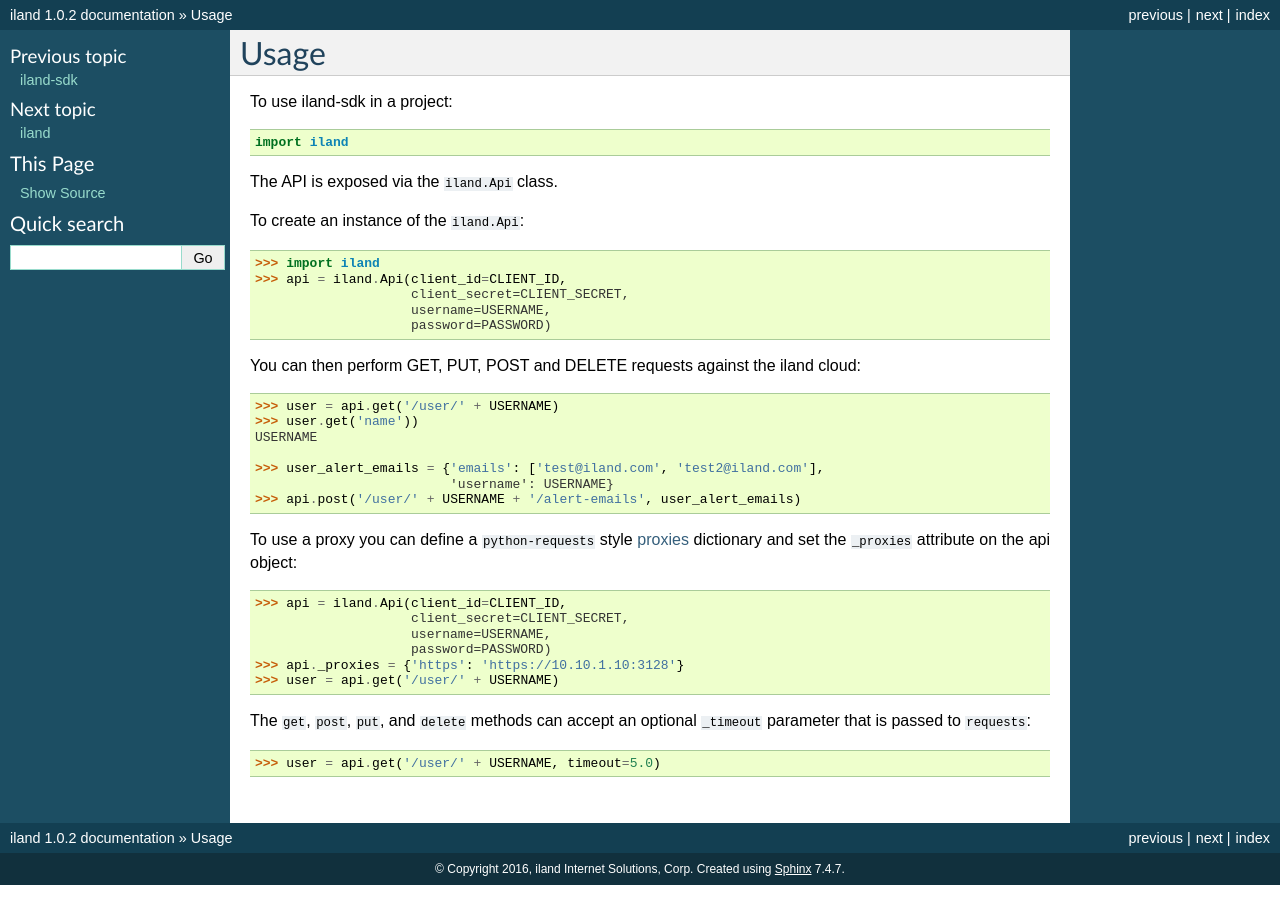
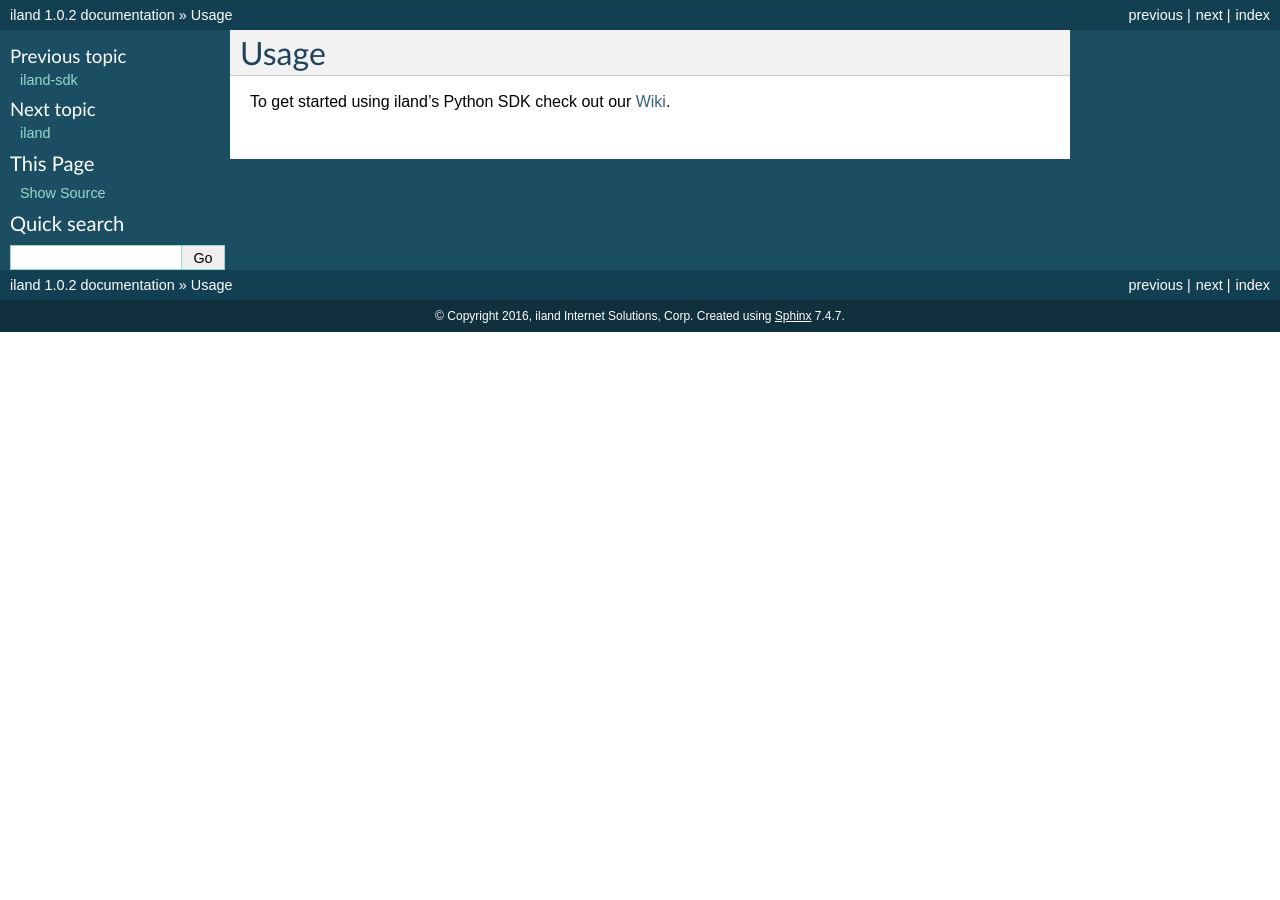
Before and after one commit to ilanddev/python-sdk, a Sphinx documentation site: the page built from docs/usage.rst, in a window 1280 px wide. Built offline with Sphinx 7.4.7, drawn with Linux system fonts in a browser that asks for light colours.

Commit message:
Add Wiki links to README and usage (#22)

```diff
--- a/README.rst
+++ b/README.rst
@@ -46,6 +46,12 @@
     $ cd python-sdk
 
 ============
+Documentation
+============
+
+For documentation on using iland's Python SDK check out our `Wiki <https://github.com/ilanddev/python-sdk/wiki>`_.
+
+============
 Installation
 ============
 
--- a/docs/usage.rst
+++ b/docs/usage.rst
@@ -2,45 +2,4 @@
 Usage
 =====
 
-To use iland-sdk in a project::
-
-    import iland
-
-The API is exposed via the ``iland.Api`` class.
-
-To create an instance of the ``iland.Api``::
-
-    >>> import iland
-    >>> api = iland.Api(client_id=CLIENT_ID,
-                        client_secret=CLIENT_SECRET,
-                        username=USERNAME,
-                        password=PASSWORD)
-
-You can then perform GET, PUT, POST and DELETE requests against the iland
-cloud::
-
-    >>> user = api.get('/user/' + USERNAME)
-    >>> user.get('name'))
-    USERNAME
-
-    >>> user_alert_emails = {'emails': ['test@iland.com', 'test2@iland.com'],
-                             'username': USERNAME}
-    >>> api.post('/user/' + USERNAME + '/alert-emails', user_alert_emails)
-
-To use a proxy you can define a ``python-requests`` style proxies_ dictionary
-and set the ``_proxies`` attribute on the api object::
-
-    >>> api = iland.Api(client_id=CLIENT_ID,
-                        client_secret=CLIENT_SECRET,
-                        username=USERNAME,
-                        password=PASSWORD)
-    >>> api._proxies = {'https': 'https://10.10.1.10:3128'}
-    >>> user = api.get('/user/' + USERNAME)
-
-The ``get``, ``post``, ``put``, and ``delete`` methods can accept an optional
-``_timeout`` parameter that is passed to ``requests``::
-
-    >>> user = api.get('/user/' + USERNAME, timeout=5.0)
-
-.. _proxies: http://docs.python-requests.org/en/master/user/advanced/#proxies
-.. _timeout: http://docs.python-requests.org/en/master/user/quickstart/#timeouts
+To get started using iland's Python SDK check out our `Wiki <https://github.com/ilanddev/python-sdk/wiki>`_.
```
